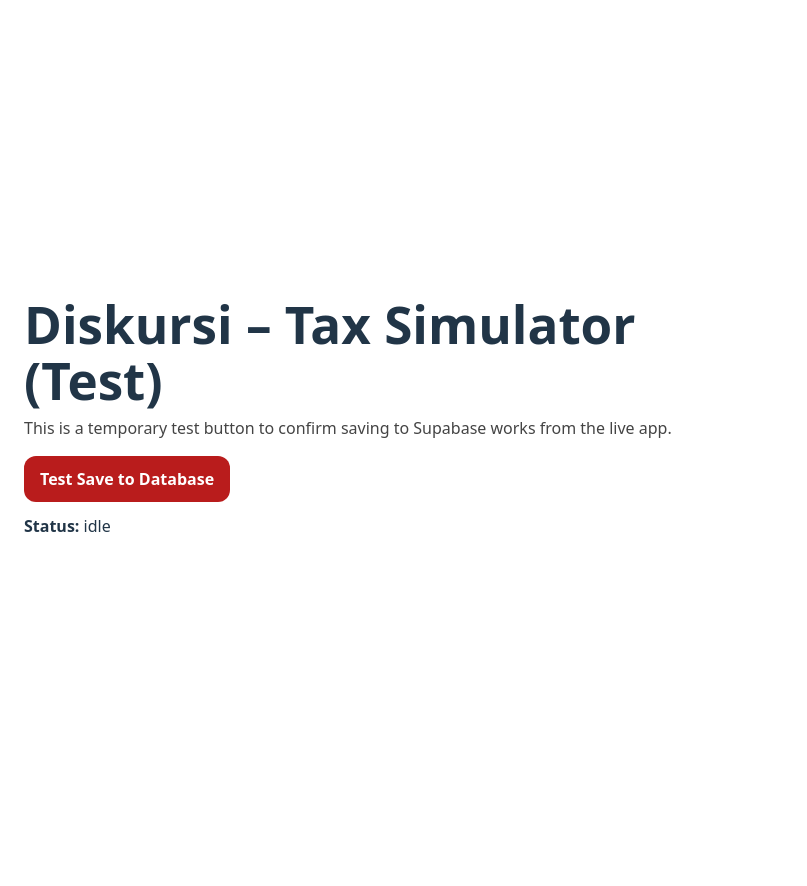
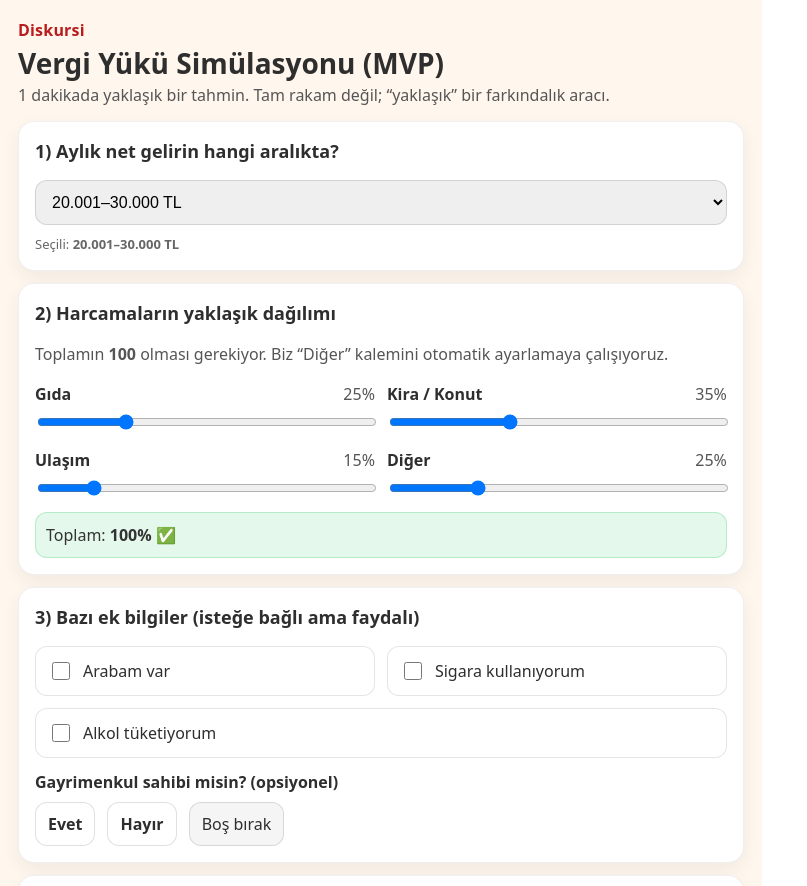
Before and after one commit to themetallicats4/diskursi-tax-simulator, a React (Vite) app: page / in a window 1280 px wide. Shown: the top 886 px of the page, without its empty margins (0-807 px from the left). Before the commit the page ends 800 px from the top, so only its background shows below. Built offline with nearby package versions, Linux system fonts and the light colour scheme.

Commit message:
Build input screen UI

```diff
--- a/src/App.jsx
+++ b/src/App.jsx
@@ -1,77 +1,329 @@
-import { useState } from "react";
+import { useMemo, useState } from "react";
+
+const BRAND = {
+  red: "#B91C1C",
+  orange: "#F97316",
+  cream: "#FFF7ED",
+  text: "#2E2E2E",
+};
+
+const INCOME_BANDS = [
+  { label: "0–10.000 TL", value: "0-10k", mid: 5000 },
+  { label: "10.001–20.000 TL", value: "10-20k", mid: 15000 },
+  { label: "20.001–30.000 TL", value: "20-30k", mid: 25000 },
+  { label: "30.001–50.000 TL", value: "30-50k", mid: 40000 },
+  { label: "50.001–80.000 TL", value: "50-80k", mid: 65000 },
+  { label: "80.001+ TL", value: "80k+", mid: 95000 },
+];
+
+function clamp(n, min, max) {
+  return Math.max(min, Math.min(max, n));
+}
+
+function Card({ children }) {
+  return (
+    <div
+      style={{
+        background: "white",
+        borderRadius: 16,
+        padding: 16,
+        boxShadow: "0 6px 18px rgba(0,0,0,0.06)",
+        border: "1px solid rgba(0,0,0,0.06)",
+      }}
+    >
+      {children}
+    </div>
+  );
+}
+
+function Row({ children }) {
+  return <div style={{ display: "flex", gap: 12, flexWrap: "wrap" }}>{children}</div>;
+}
+
+function Toggle({ label, checked, onChange }) {
+  return (
+    <label
+      style={{
+        display: "flex",
+        alignItems: "center",
+        gap: 10,
+        padding: 12,
+        borderRadius: 12,
+        border: "1px solid rgba(0,0,0,0.10)",
+        background: "#fff",
+        cursor: "pointer",
+        userSelect: "none",
+        flex: "1 1 220px",
+      }}
+    >
+      <input
+        type="checkbox"
+        checked={checked}
+        onChange={(e) => onChange(e.target.checked)}
+        style={{ width: 18, height: 18 }}
+      />
+      <span style={{ color: BRAND.text }}>{label}</span>
+    </label>
+  );
+}
+
+function Slider({ label, value, onChange }) {
+  return (
+    <div style={{ flex: "1 1 260px" }}>
+      <div style={{ display: "flex", justifyContent: "space-between", marginBottom: 6 }}>
+        <span style={{ color: BRAND.text, fontWeight: 600 }}>{label}</span>
+        <span style={{ color: "#555" }}>{value}%</span>
+      </div>
+      <input
+        type="range"
+        min="0"
+        max="100"
+        value={value}
+        onChange={(e) => onChange(Number(e.target.value))}
+        style={{ width: "100%" }}
+      />
+    </div>
+  );
+}
 
 export default function App() {
-  const [status, setStatus] = useState("idle");
+  const [incomeBand, setIncomeBand] = useState(INCOME_BANDS[2].value);
 
-  async function handleTestSave() {
-    setStatus("saving...");
+  // Spending splits
+  const [food, setFood] = useState(25);
+  const [rent, setRent] = useState(35);
+  const [transport, setTransport] = useState(15);
+  const [other, setOther] = useState(25);
 
-    const payload = {
-      // honeypot field (should remain empty)
-      dk_hp: "",
+  // Toggles
+  const [hasCar, setHasCar] = useState(false);
+  const [smokes, setSmokes] = useState(false);
+  const [drinksAlcohol, setDrinksAlcohol] = useState(false);
+  const [ownsRealEstate, setOwnsRealEstate] = useState(null); // null means "not answered"
 
-      sim_version: "v1",
-      net_income_band: "20-30k",
+  const [consent, setConsent] = useState(true);
 
-      spend_food: 25,
-      spend_rent: 35,
-      spend_transport: 15,
-      spend_other: 25,
+  const sum = food + rent + transport + other;
+  const sumOk = sum === 100;
 
-      has_car: false,
-      smokes: false,
-      drinks_alcohol: false,
-      owns_real_estate: null,
+  const incomeLabel = useMemo(() => {
+    return INCOME_BANDS.find((b) => b.value === incomeBand)?.label || "";
+  }, [incomeBand]);
 
-      result_tax_pct_min: 25,
-      result_tax_pct_max: 35,
-      result_tl_min: 120000,
-      result_tl_max: 180000,
+  // Helpers to keep sliders sane without complicated logic yet
+  function nudgeToHundred(changedKey, nextValue) {
+    // Simple approach: set the changed one, then adjust "other" to keep sum 100.
+    // If "other" would go negative, clamp and accept sum mismatch (user can fix).
+    let f = food, r = rent, t = transport, o = other;
 
-      consent_analytics: true,
-      client_fingerprint: null,
-    };
+    if (changedKey === "food") f = nextValue;
+    if (changedKey === "rent") r = nextValue;
+    if (changedKey === "transport") t = nextValue;
+    if (changedKey === "other") o = nextValue;
 
-    try {
-      const res = await fetch("/.netlify/functions/submit", {
-        method: "POST",
-        headers: { "Content-Type": "application/json" },
-        body: JSON.stringify(payload),
-      });
+    const newSum = f + r + t + o;
+    const diff = 100 - newSum;
 
-      const json = await res.json();
-      if (json.ok) setStatus("saved ✅");
-      else setStatus("error: " + (json.error || "unknown"));
-    } catch (e) {
-      setStatus("network error");
-    }
+    // If user changed something other than "other", auto-adjust "other"
+    if (changedKey !== "other") {
+      o = clamp(o + diff, 0, 100);
     }
 
+    setFood(f);
+    setRent(r);
+    setTransport(t);
+    setOther(o);
+  }
+
+  const canContinue = sumOk && consent && incomeBand;
+
   return (
-    <div style={{ fontFamily: "system-ui", padding: 24, maxWidth: 720 }}>
-      <h1 style={{ marginBottom: 8 }}>Diskursi – Tax Simulator (Test)</h1>
-      <p style={{ marginTop: 0, color: "#444" }}>
-        This is a temporary test button to confirm saving to Supabase works from the
-        live app.
+    <div
+      style={{
+        minHeight: "100vh",
+        background: BRAND.cream,
+        padding: 18,
+        fontFamily: "system-ui, -apple-system, Segoe UI, Roboto, Arial",
+        color: BRAND.text,
+      }}
+    >
+      <div style={{ maxWidth: 920, margin: "0 auto" }}>
+        <header style={{ marginBottom: 14 }}>
+          <div style={{ fontWeight: 800, color: BRAND.red, letterSpacing: 0.2 }}>
+            Diskursi
+          </div>
+          <h1 style={{ margin: "6px 0 4px", fontSize: 28 }}>
+            Vergi Yükü Simülasyonu (MVP)
+          </h1>
+          <p style={{ margin: 0, color: "#555", lineHeight: 1.5 }}>
+            1 dakikada yaklaşık bir tahmin. Tam rakam değil; “yaklaşık” bir farkındalık aracı.
+          </p>
+        </header>
+
+        <Card>
+          <h2 style={{ marginTop: 0, fontSize: 18 }}>1) Aylık net gelirin hangi aralıkta?</h2>
+
+          <select
+            value={incomeBand}
+            onChange={(e) => setIncomeBand(e.target.value)}
+            style={{
+              width: "100%",
+              padding: 12,
+              borderRadius: 12,
+              border: "1px solid rgba(0,0,0,0.12)",
+              fontSize: 16,
+            }}
+          >
+            {INCOME_BANDS.map((b) => (
+              <option key={b.value} value={b.value}>
+                {b.label}
+              </option>
+            ))}
+          </select>
+
+          <div style={{ marginTop: 10, color: "#666", fontSize: 13 }}>
+            Seçili: <strong>{incomeLabel}</strong>
+          </div>
+        </Card>
+
+        <div style={{ height: 12 }} />
+
+        <Card>
+          <h2 style={{ marginTop: 0, fontSize: 18 }}>2) Harcamaların yaklaşık dağılımı</h2>
+          <p style={{ marginTop: 0, color: "#555" }}>
+            Toplamın <strong>100</strong> olması gerekiyor. Biz “Diğer” kalemini otomatik ayarlamaya çalışıyoruz.
           </p>
 
+          <Row>
+            <Slider label="Gıda" value={food} onChange={(v) => nudgeToHundred("food", v)} />
+            <Slider label="Kira / Konut" value={rent} onChange={(v) => nudgeToHundred("rent", v)} />
+            <Slider
+              label="Ulaşım"
+              value={transport}
+              onChange={(v) => nudgeToHundred("transport", v)}
+            />
+            <Slider label="Diğer" value={other} onChange={(v) => nudgeToHundred("other", v)} />
+          </Row>
+
+          <div
+            style={{
+              marginTop: 10,
+              padding: 10,
+              borderRadius: 12,
+              background: sumOk ? "rgba(34,197,94,0.12)" : "rgba(249,115,22,0.14)",
+              border: `1px solid ${sumOk ? "rgba(34,197,94,0.25)" : "rgba(249,115,22,0.25)"}`,
+              color: "#333",
+            }}
+          >
+            Toplam: <strong>{sum}%</strong>{" "}
+            {!sumOk ? <span style={{ color: BRAND.orange }}>→ 100 olmalı</span> : "✅"}
+          </div>
+        </Card>
+
+        <div style={{ height: 12 }} />
+
+        <Card>
+          <h2 style={{ marginTop: 0, fontSize: 18 }}>3) Bazı ek bilgiler (isteğe bağlı ama faydalı)</h2>
+          <Row>
+            <Toggle label="Arabam var" checked={hasCar} onChange={setHasCar} />
+            <Toggle label="Sigara kullanıyorum" checked={smokes} onChange={setSmokes} />
+            <Toggle label="Alkol tüketiyorum" checked={drinksAlcohol} onChange={setDrinksAlcohol} />
+          </Row>
+
+          <div style={{ marginTop: 12 }}>
+            <div style={{ fontWeight: 700, marginBottom: 8 }}>Gayrimenkul sahibi misin? (opsiyonel)</div>
+            <Row>
               <button
-        onClick={handleTestSave}
+                onClick={() => setOwnsRealEstate(true)}
                 style={{
-          padding: "12px 16px",
+                  padding: "10px 12px",
                   borderRadius: 12,
-          border: "none",
-          background: "#B91C1C",
-          color: "white",
+                  border: "1px solid rgba(0,0,0,0.12)",
+                  background: ownsRealEstate === true ? BRAND.red : "white",
+                  color: ownsRealEstate === true ? "white" : BRAND.text,
+                  cursor: "pointer",
                   fontWeight: 700,
+                }}
+              >
+                Evet
+              </button>
+              <button
+                onClick={() => setOwnsRealEstate(false)}
+                style={{
+                  padding: "10px 12px",
+                  borderRadius: 12,
+                  border: "1px solid rgba(0,0,0,0.12)",
+                  background: ownsRealEstate === false ? BRAND.red : "white",
+                  color: ownsRealEstate === false ? "white" : BRAND.text,
+                  cursor: "pointer",
+                  fontWeight: 700,
+                }}
+              >
+                Hayır
+              </button>
+              <button
+                onClick={() => setOwnsRealEstate(null)}
+                style={{
+                  padding: "10px 12px",
+                  borderRadius: 12,
+                  border: "1px solid rgba(0,0,0,0.12)",
+                  background: ownsRealEstate === null ? "rgba(0,0,0,0.04)" : "white",
+                  color: BRAND.text,
                   cursor: "pointer",
                 }}
               >
-        Test Save to Database
+                Boş bırak
+              </button>
+            </Row>
+          </div>
+        </Card>
+
+        <div style={{ height: 12 }} />
+
+        <Card>
+          <h2 style={{ marginTop: 0, fontSize: 18 }}>4) Veri izni</h2>
+          <label style={{ display: "flex", gap: 10, alignItems: "flex-start" }}>
+            <input
+              type="checkbox"
+              checked={consent}
+              onChange={(e) => setConsent(e.target.checked)}
+              style={{ width: 18, height: 18, marginTop: 2 }}
+            />
+            <span style={{ color: "#444", lineHeight: 1.4 }}>
+              Sonuçlar anonim şekilde analiz amaçlı kullanılabilir. (İsim/telefon/e-posta toplamıyoruz.)
+            </span>
+          </label>
+
+          <div style={{ marginTop: 14 }}>
+            <button
+              disabled={!canContinue}
+              onClick={() => alert("Next step: calculation + result screen (we’ll add next).")}
+              style={{
+                width: "100%",
+                padding: "14px 16px",
+                borderRadius: 14,
+                border: "none",
+                background: canContinue ? BRAND.red : "rgba(0,0,0,0.18)",
+                color: "white",
+                fontWeight: 800,
+                cursor: canContinue ? "pointer" : "not-allowed",
+                fontSize: 16,
+              }}
+            >
+              Sonucu Hesapla →
             </button>
 
-      <div style={{ marginTop: 12 }}>
-        <strong>Status:</strong> {status}
+            <div style={{ marginTop: 10, fontSize: 12, color: "#666" }}>
+              (Şimdilik bu buton sadece test amaçlı. Bir sonraki adımda hesaplama + kayıt + sonuç ekranı gelecek.)
+            </div>
+          </div>
+        </Card>
+
+        <div style={{ height: 18 }} />
+
+        <footer style={{ color: "#777", fontSize: 12, textAlign: "center" }}>
+          Diskursi MVP · “Yaklaşık” simülasyon · v1
+        </footer>
       </div>
     </div>
   );
```
Lines whose indentation alone changed are shown as unchanged.
